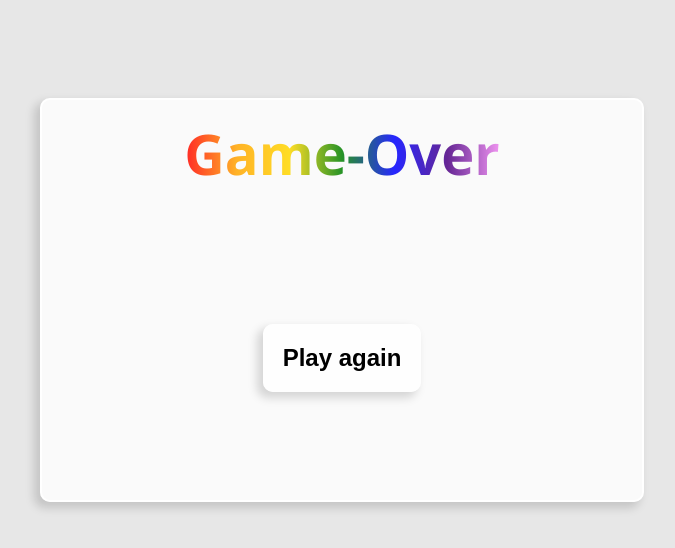
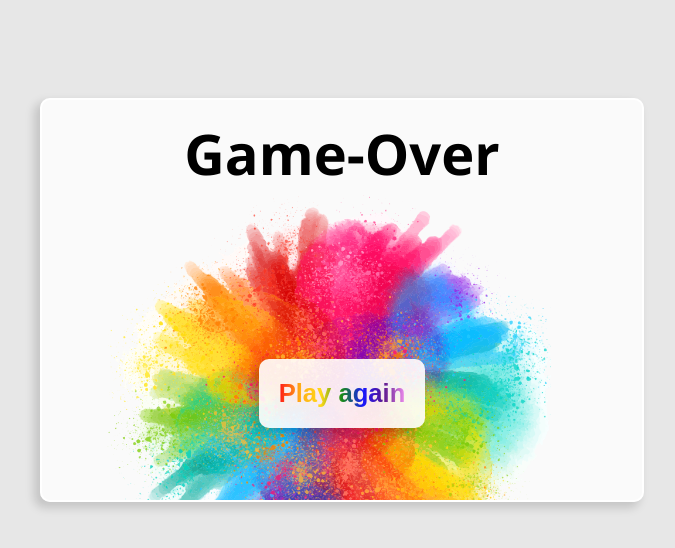
Before and after one commit to Afek-Sakaju/colors-craze-game, a React (Create React App) app: page / in a window 1280 px wide. Shown: the top 548 px of the page, without its empty margins (298-973 px from the left). Built offline with nearby package versions, Linux system fonts and the light colour scheme.

Commit message:
added picture as bg to the container of the popup

```diff
--- a/src/components/PopupBox/PopupBox.jsx
+++ b/src/components/PopupBox/PopupBox.jsx
@@ -8,7 +8,7 @@ export default function PopupBox({ title, buttonLabel, onClick }) {
     <div className="popup-box">
       {title ? <h1>{title}</h1> : null}
       <button onClick={onClick} type="button" className="popup-box-button">
-        {buttonLabel}
+        <p>{buttonLabel}</p>
       </button>
     </div>
   );
--- a/src/components/PopupBox/PopupBox.scss
+++ b/src/components/PopupBox/PopupBox.scss
@@ -10,33 +10,39 @@
   border-radius: 10px;
   box-shadow: -5px 5px 10px 1px rgba(black, 0.15);
   background-color: rgba(white, 0.8);
+  background-image: url("../../assets/images/color-splash.png");
+  background-size: cover;
 
   h1 {
     font-size: 3.5em;
     margin-top: 15px;
-    background-image: linear-gradient(
-      to right,
-      rgba(red, 0.85),
-      rgba(orange, 0.85),
-      rgba(gold, 0.85),
-      rgba(green, 0.85),
-      rgba(blue, 0.85),
-      rgba(indigo, 0.85),
-      rgba(violet, 0.85)
-    );
-    background-clip: text;
-    -webkit-text-fill-color: transparent;
   }
 }
 
 .popup-box-button {
-  margin-top: 5px;
+  margin-top: 40px;
   padding: 20px;
-  font-size: 1.5em;
+  font-size: 1.6em;
   font-weight: bold;
   border-radius: 10px;
   border: unset;
   box-shadow: -5px 5px 10px 1px rgba(black, 0.15);
   background-color: rgba(255, 255, 255, 0.9);
   cursor: pointer;
+
+  p {
+    margin: 0;
+    background-image: linear-gradient(
+      to right,
+      rgba(red, 0.9),
+      rgba(orange, 0.9),
+      rgba(gold, 0.9),
+      rgba(green, 0.9),
+      rgba(blue, 0.9),
+      rgba(indigo, 0.9),
+      rgba(violet, 0.9)
+    );
+    background-clip: text;
+    -webkit-text-fill-color: transparent;
+  }
 }
```
Also changed, not shown: src/assets/images/color-splash.png (added).
